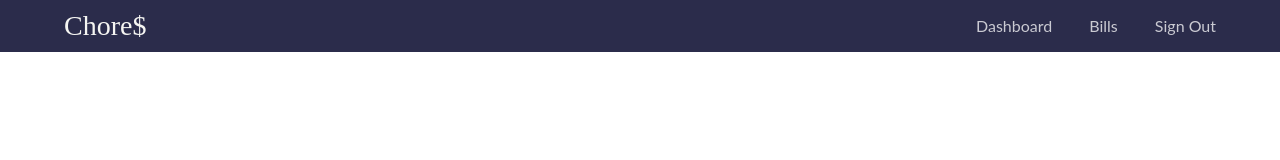
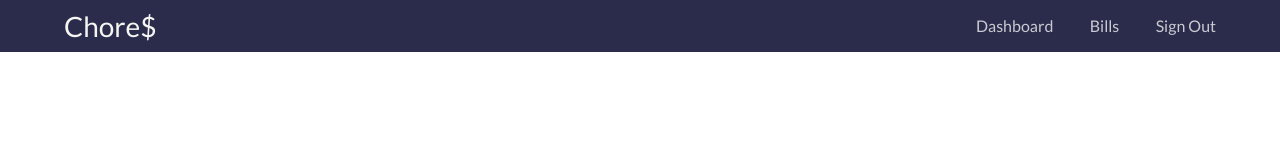
Before and after one commit to ameseee/chore-time, a React (Create React App) app: page / in a window 1280 px wide. Shown: the top 160 px of the page. Built offline with nearby package versions, Linux system fonts and the light colour scheme.

Commit message:
Add Lato font and update in Nav

```diff
--- a/public/index.html
+++ b/public/index.html
@@ -5,6 +5,7 @@
     <link rel="shortcut icon" href="%PUBLIC_URL%/favicon.ico">
     <meta name="viewport" content="width=device-width, initial-scale=1, shrink-to-fit=no">
     <meta name="theme-color" content="#000000">
+    <link href="https://fonts.googleapis.com/css?family=Lato:300,400" rel="stylesheet">
     <link rel="manifest" href="%PUBLIC_URL%/manifest.json">
     <title>Chore$</title>
   </head>
--- a/src/Nav/NavStyles.js
+++ b/src/Nav/NavStyles.js
@@ -11,6 +11,7 @@
   h1 {
     color: ${props => props.theme.offWhite};
     font-size: 175%;
+    font-family: Lato;
   }
 
   aside {
@@ -22,7 +23,7 @@
 
     a {
       color: #CACAD2;
-      font-family: 'Lato';
+      font-family: Lato;
       text-decoration: none;
       transition: 0.25s ease all;
     }
```
